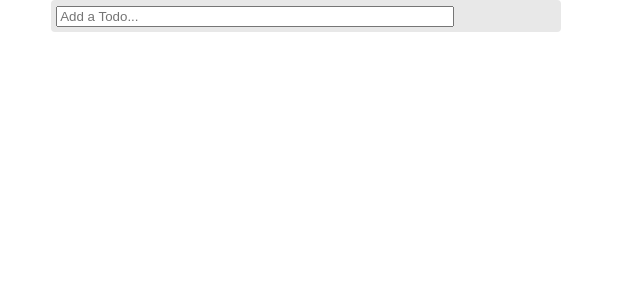
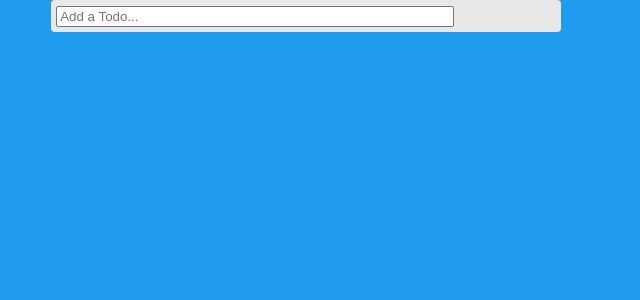
Before and after one commit to jalbane/react-hooks, a React (Create React App) app: page / in a window 1280 px wide. Shown: the top 300 px of the page, without its empty margins (0-640 px from the left). Built offline with nearby package versions, Linux system fonts and the light colour scheme.

Commit message:
Styling changes

```diff
--- a/src/index.css
+++ b/src/index.css
@@ -11,3 +11,7 @@ code {
   font-family: source-code-pro, Menlo, Monaco, Consolas, 'Courier New',
     monospace;
 }
+
+html{
+	background: #209cee;
+}
```
